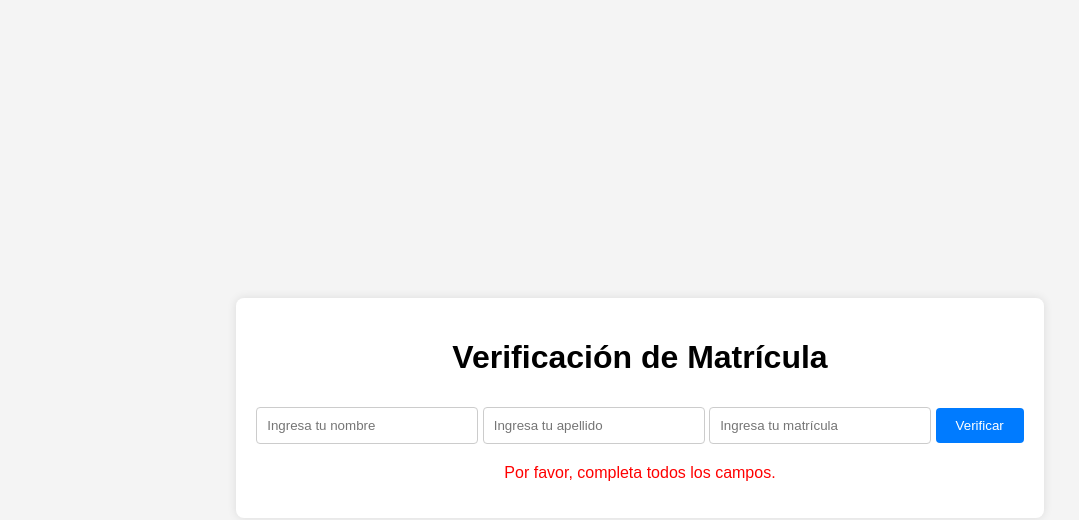
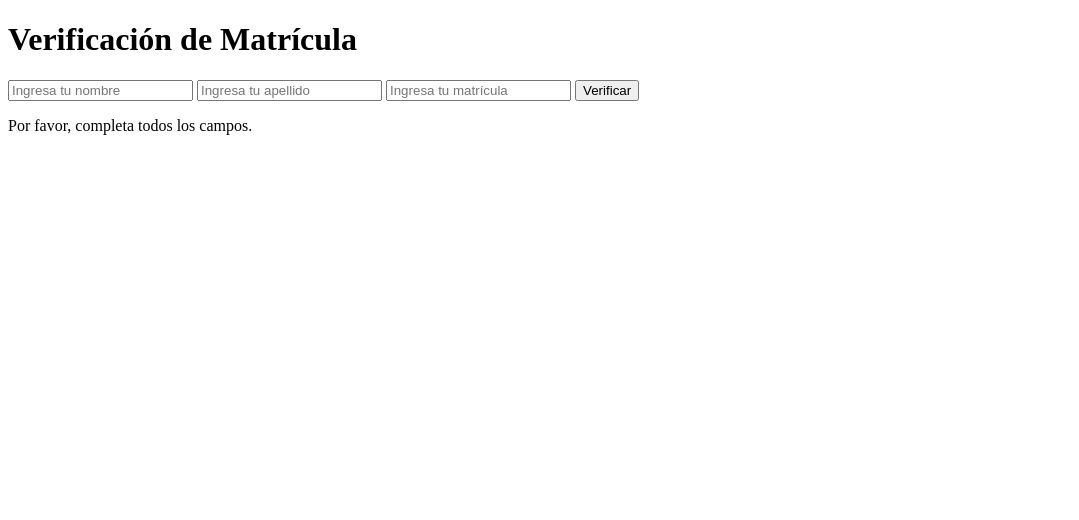
Before and after one commit to DOKO0000/integrado, a plain HTML site: page index.html in a window 1280 px wide. Both pictures are taken after a click on the button "Verificar". Shown: the whole page, without its empty margins (0-1079 px from the left). Drawn offline with Linux system fonts and the light colour scheme.

Commit message:
index.html

```diff
--- a/index.html
+++ b/index.html
@@ -5,44 +5,7 @@
     <meta name="viewport" content="width=device-width, initial-scale=1.0">
     <title>Verificación de Matrícula</title>
     <style>
-        body {
-            font-family: Arial, sans-serif;
-            display: flex;
-            justify-content: center;
-            align-items: center;
-            height: 100vh;
-            background-color: #f4f4f4;
-            flex-direction: column;
-        }
-        .container {
-            background-color: #fff;
-            padding: 20px;
-            border-radius: 8px;
-            box-shadow: 0 0 10px rgba(0, 0, 0, 0.1);
-            text-align: center;
-        }
-        input[type="text"] {
-            padding: 10px;
-            margin: 10px 0;
-            width: 200px;
-            border: 1px solid #ccc;
-            border-radius: 4px;
-        }
-        button {
-            padding: 10px 20px;
-            background-color: #007bff;
-            color: #fff;
-            border: none;
-            border-radius: 4px;
-            cursor: pointer;
-        }
-        button:hover {
-            background-color: #0056b3;
-        }
-        .error {
-            color: red;
-            margin-top: 10px;
-        }
+        /* (Mantener los mismos estilos) */
     </style>
 </head>
 <body>
@@ -55,41 +18,58 @@
         <p class="error" id="error-message"></p>
     </div>
 
+    <div class="image-container" id="image-container" style="display: none;">
+        <img id="foto" alt="Foto de la matrícula">
+        <div class="confirmation">
+            <p>¿Esta persona eres tú?</p>
+            <button onclick="confirmar(true)">Sí</button>
+            <button onclick="confirmar(false)">No</button>
+        </div>
+    </div>
+
     <script>
         function verificarMatricula() {
             const nombre = document.getElementById('nombre').value;
             const apellido = document.getElementById('apellido').value;
             const matricula = document.getElementById('matricula').value;
             const errorMessage = document.getElementById('error-message');
+            const imageContainer = document.getElementById('image-container');
+            const foto = document.getElementById('foto');
+
             errorMessage.textContent = '';
+            imageContainer.style.display = 'none';
 
-            // Validar que todos los campos estén llenos
             if (!nombre || !apellido || !matricula) {
                 errorMessage.textContent = 'Por favor, completa todos los campos.';
                 return;
             }
 
             const url = `https://apps-3.cobachbc.edu.mx/CompetenciasGenericas/Ajax/GetFotoCredencial?pMatricula=${matricula}`;
-
-            // Crear una imagen para verificar si existe
             const img = new Image();
             img.src = url;
 
             img.onload = function() {
-                // Si la imagen se carga correctamente, proceder a la confirmación
-                confirmar(true, matricula, nombre, apellido);
+                foto.src = url;
+                imageContainer.style.display = 'block';
+
+                // Almacenar temporalmente la imagen para usarla en el reconocimiento facial
+                localStorage.setItem('credencialImage', url);
+                localStorage.setItem('matricula', matricula);
+                localStorage.setItem('nombre', nombre);
+                localStorage.setItem('apellido', apellido);
             };
 
             img.onerror = function() {
-                // Si la imagen no se carga, mostrar un mensaje de error
                 errorMessage.textContent = 'Matrícula no válida. Por favor, verifica e intenta nuevamente.';
             };
         }
 
-        function confirmar(esValido, matricula, nombre, apellido) {
+        function confirmar(esValido) {
             if (esValido) {
-                const link = `reconocimiento_facial.html?matricula=${matricula}`; // Redirigir a la página de reconocimiento facial
-                window.location.href = link;
+                // Redirigir a la página de reconocimiento facial
+                window.location.href = 'reconocimiento_facial.html';
+            } else {
+                window.location.reload();
             }
         }
     </script>
```
